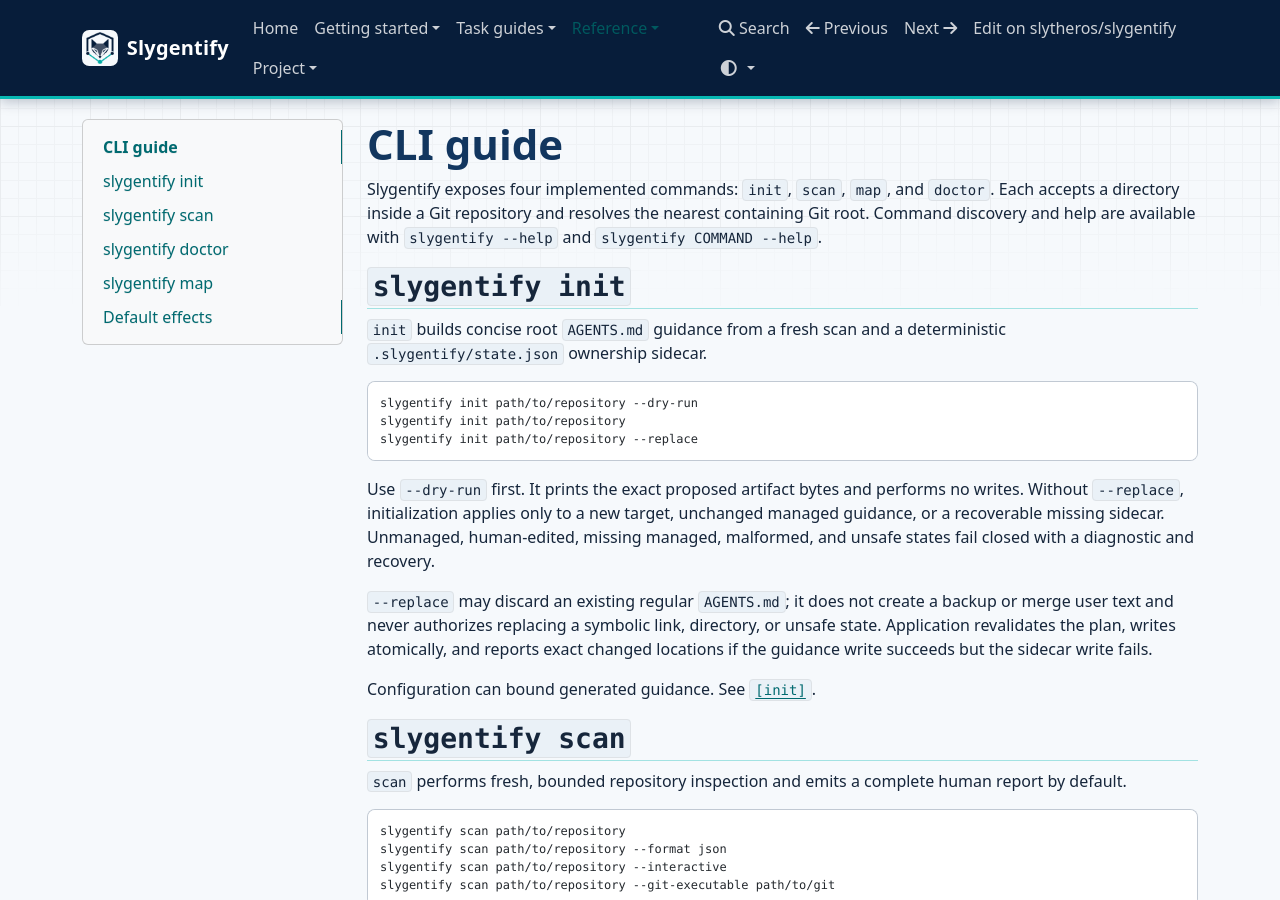
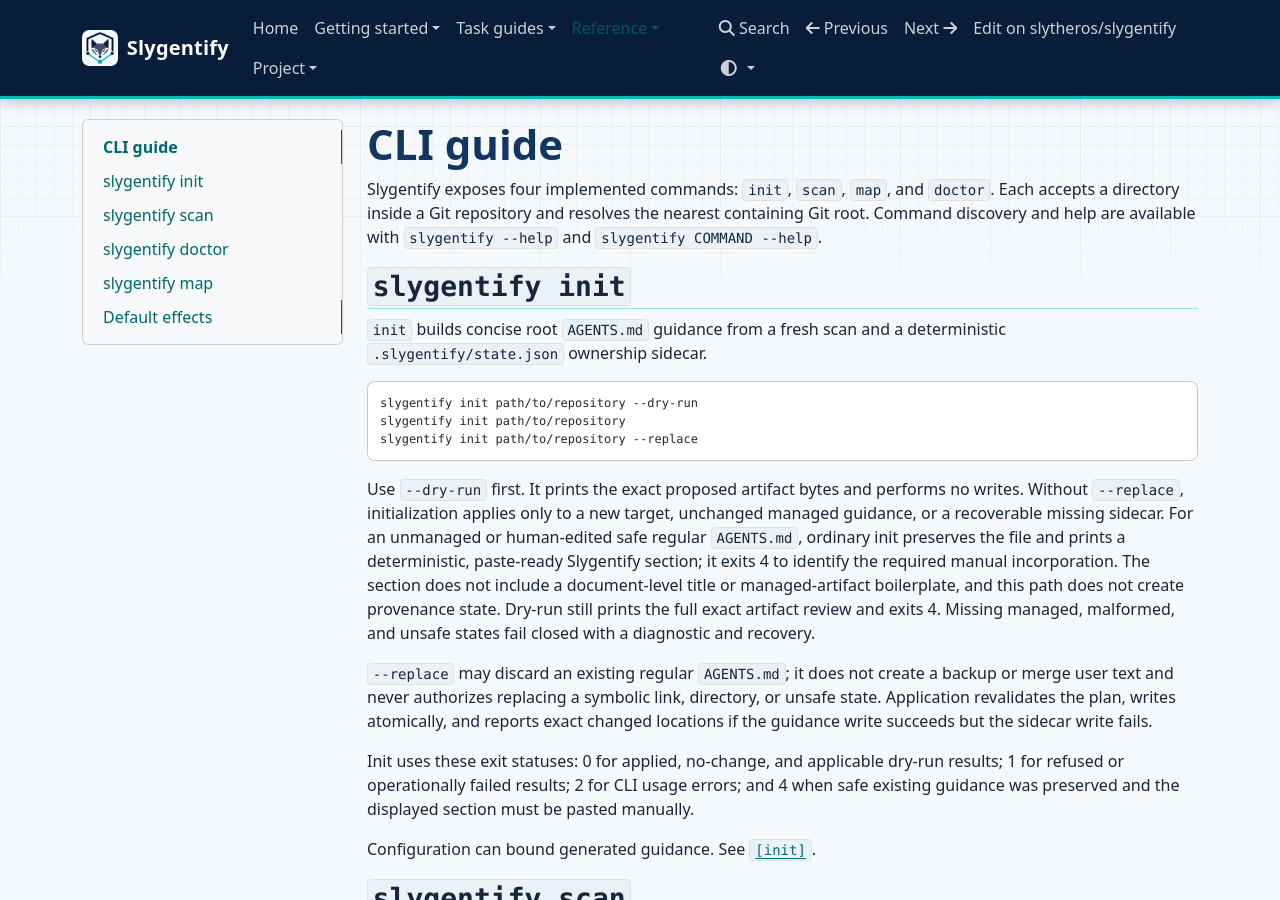
Before and after one commit to slytheros/slygentify, an MkDocs documentation site: the page built from docs/cli.md, in a window 1280 px wide and 900 px high. Built offline with MkDocs 1.6.1, drawn with Linux system fonts in a browser that asks for light colours; nearby versions of some CDN libraries.

Commit message:
feat: print paste guidance for existing agents files

```diff
--- a/docs/cli.md
+++ b/docs/cli.md
@@ -18,13 +18,22 @@
 
 Use `--dry-run` first. It prints the exact proposed artifact bytes and performs no
 writes. Without `--replace`, initialization applies only to a new target, unchanged
-managed guidance, or a recoverable missing sidecar. Unmanaged, human-edited, missing
-managed, malformed, and unsafe states fail closed with a diagnostic and recovery.
+managed guidance, or a recoverable missing sidecar. For an unmanaged or human-edited
+safe regular `AGENTS.md`, ordinary init preserves the file and prints a deterministic,
+paste-ready Slygentify section; it exits 4 to identify the required manual incorporation.
+The section does not include a document-level title or managed-artifact boilerplate, and
+this path does not create provenance state. Dry-run still prints the full exact artifact
+review and exits 4. Missing managed, malformed, and unsafe states fail closed with a
+diagnostic and recovery.
 
 `--replace` may discard an existing regular `AGENTS.md`; it does not create a backup or
 merge user text and never authorizes replacing a symbolic link, directory, or unsafe
 state. Application revalidates the plan, writes atomically, and reports exact changed
 locations if the guidance write succeeds but the sidecar write fails.
+
+Init uses these exit statuses: 0 for applied, no-change, and applicable dry-run results;
+1 for refused or operationally failed results; 2 for CLI usage errors; and 4 when safe
+existing guidance was preserved and the displayed section must be pasted manually.
 
 Configuration can bound generated guidance. See
 [`[init]`](configuration-and-provenance.md#init-guidance-bounds).
```
Also changed, not shown: README.md (+3 -1 lines), docs/configuration-and-provenance.md (+5 -0 lines), docs/guides/init.md (+6 -2 lines), docs/guides/troubleshooting.md (+8 -4 lines), 7 other files.
